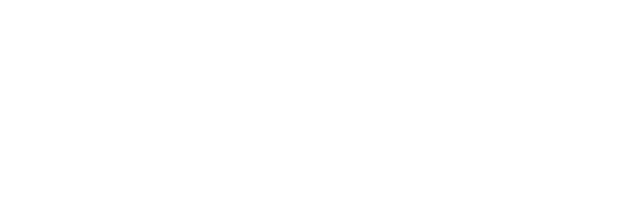
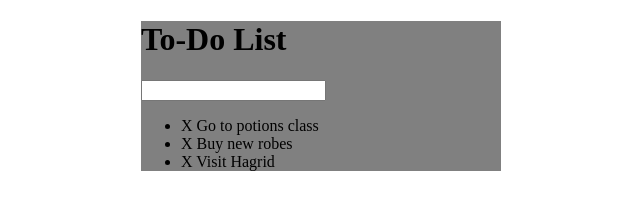
Before and after one commit to Brendon1911/TodoListProject, a plain HTML site: page index.html in a window 1280 px wide. Shown: the whole page, without its empty margins (319-959 px from the left). Drawn offline with Linux system fonts and the light colour scheme.

Commit message:
Add initial HTML & CSS

```diff
--- a/assets/css/todos.css
+++ b/assets/css/todos.css
@@ -0,0 +1,5 @@
+#container {
+  background: grey;
+  width: 360px;
+  margin: 0 auto;
+}
--- a/index.html
+++ b/index.html
@@ -12,7 +12,16 @@
 
 <body>
 
+  <div id="container">
+    <h1>To-Do List</h1>
+    <input type="text">
 
+    <ul>
+      <li><span>X</span> Go to potions class</li>
+      <li><span>X</span> Buy new robes</li>
+      <li><span>X</span> Visit Hagrid</li>
+    </ul>
+  </div>
 
 <script type="text/javascript" src="assets/js/todos.js"></script>
 </body>
```
